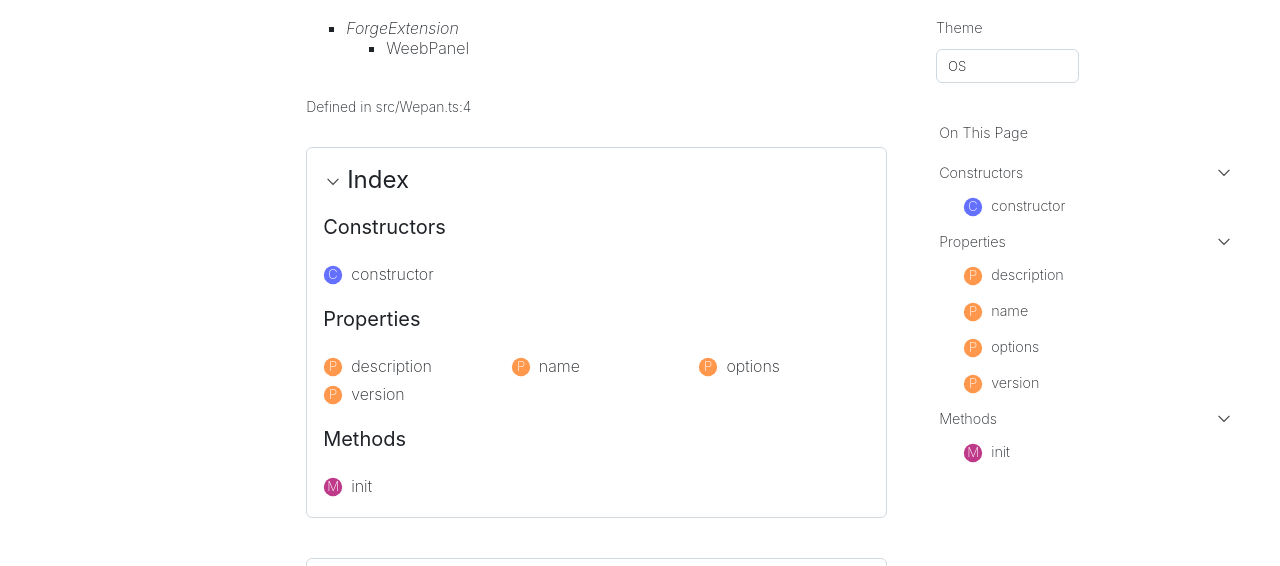
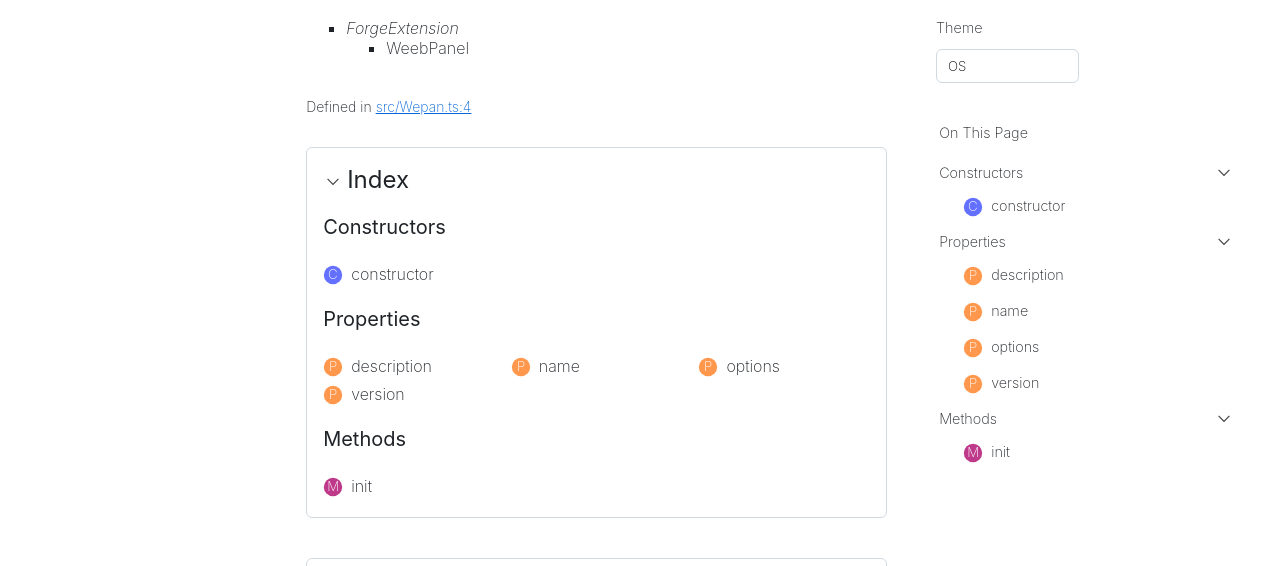
Before and after one commit to weebforge/Wepan, a website: page docs/classes/WeebPanel.html in a window 1280 px wide. Shown: the part 234-800 px from the top of the page. Drawn offline with Linux system fonts and the light colour scheme.

Commit message:
somethings

```diff
--- a/docs/classes/WeebPanel.html
+++ b/docs/classes/WeebPanel.html
@@ -17,7 +17,7 @@
 <ul class="tsd-hierarchy">
 <li class="tsd-hierarchy-item"><span class="tsd-hierarchy-target">WeebPanel</span></li></ul></li></ul></section><aside class="tsd-sources">
 <ul>
-<li>Defined in src/Wepan.ts:4</li></ul></aside>
+<li>Defined in <a href="https://github.com/weebforge/Wepan/blob/f15d03f898108b4b6d61a1c702beee6779719970/src/Wepan.ts#L4">src/Wepan.ts:4</a></li></ul></aside>
 <section class="tsd-panel-group tsd-index-group">
 <section class="tsd-panel tsd-index-panel">
 <details class="tsd-index-content tsd-accordion" open><summary class="tsd-accordion-summary tsd-index-summary"><svg width="20" height="20" viewBox="0 0 24 24" fill="none" aria-hidden="true"><use href="../assets/icons.svg#icon-chevronDown"></use></svg>
@@ -59,7 +59,7 @@
 <h4 class="tsd-returns-title">Returns <a href="" class="tsd-signature-type tsd-kind-class">WeebPanel</a></h4><aside class="tsd-sources">
 <p>Overrides ForgeExtension.constructor</p>
 <ul>
-<li>Defined in src/Wepan.ts:11</li></ul></aside></div></li></ul></section></section></details>
+<li>Defined in <a href="https://github.com/weebforge/Wepan/blob/f15d03f898108b4b6d61a1c702beee6779719970/src/Wepan.ts#L11">src/Wepan.ts:11</a></li></ul></aside></div></li></ul></section></section></details>
 <details class="tsd-panel-group tsd-member-group tsd-accordion" open><summary class="tsd-accordion-summary" data-key="section-Properties"><svg width="20" height="20" viewBox="0 0 24 24" fill="none" aria-hidden="true"><use href="../assets/icons.svg#icon-chevronDown"></use></svg>
 <h2 class="tsd-anchor-link" id="properties-1">Properties<a href="#properties-1" aria-label="Permalink" class="tsd-anchor-icon"><svg viewBox="0 0 24 24" aria-hidden="true"><use href="../assets/icons.svg#icon-anchor"></use></svg></a></h2></summary>
 <section>
@@ -68,18 +68,18 @@
 <div class="tsd-signature"><span class="tsd-kind-property">description</span><span class="tsd-signature-symbol">:</span> <span class="tsd-signature-type">string</span><span class="tsd-signature-symbol"> = ...</span></div><aside class="tsd-sources">
 <p>Overrides ForgeExtension.description</p>
 <ul>
-<li>Defined in src/Wepan.ts:6</li></ul></aside></section>
+<li>Defined in <a href="https://github.com/weebforge/Wepan/blob/f15d03f898108b4b6d61a1c702beee6779719970/src/Wepan.ts#L6">src/Wepan.ts:6</a></li></ul></aside></section>
 <section class="tsd-panel tsd-member">
 <h3 class="tsd-anchor-link" id="name"><span>name</span><a href="#name" aria-label="Permalink" class="tsd-anchor-icon"><svg viewBox="0 0 24 24" aria-hidden="true"><use href="../assets/icons.svg#icon-anchor"></use></svg></a></h3>
 <div class="tsd-signature"><span class="tsd-kind-property">name</span><span class="tsd-signature-symbol">:</span> <span class="tsd-signature-type">string</span><span class="tsd-signature-symbol"> = &quot;WeebPanel&quot;</span></div><aside class="tsd-sources">
 <p>Overrides ForgeExtension.name</p>
 <ul>
-<li>Defined in src/Wepan.ts:5</li></ul></aside></section>
+<li>Defined in <a href="https://github.com/weebforge/Wepan/blob/f15d03f898108b4b6d61a1c702beee6779719970/src/Wepan.ts#L5">src/Wepan.ts:5</a></li></ul></aside></section>
 <section class="tsd-panel tsd-member">
 <h3 class="tsd-anchor-link" id="options"><span>options</span><a href="#options" aria-label="Permalink" class="tsd-anchor-icon"><svg viewBox="0 0 24 24" aria-hidden="true"><use href="../assets/icons.svg#icon-anchor"></use></svg></a></h3>
 <div class="tsd-signature"><span class="tsd-kind-property">options</span><span class="tsd-signature-symbol">:</span> <span class="tsd-signature-type">Required</span><span class="tsd-signature-symbol">&lt;</span><a href="../interfaces/IWeebPanelOptions.html" class="tsd-signature-type tsd-kind-interface">IWeebPanelOptions</a><span class="tsd-signature-symbol">&gt;</span></div><aside class="tsd-sources">
 <ul>
-<li>Defined in src/Wepan.ts:9</li></ul></aside></section>
+<li>Defined in <a href="https://github.com/weebforge/Wepan/blob/f15d03f898108b4b6d61a1c702beee6779719970/src/Wepan.ts#L9">src/Wepan.ts:9</a></li></ul></aside></section>
 <section class="tsd-panel tsd-member tsd-is-inherited tsd-is-external">
 <h3 class="tsd-anchor-link" id="requireextensions"><code class="tsd-tag">Optional</code><span>require<wbr/>Extensions</span><a href="#requireextensions" aria-label="Permalink" class="tsd-anchor-icon"><svg viewBox="0 0 24 24" aria-hidden="true"><use href="../assets/icons.svg#icon-anchor"></use></svg></a></h3>
 <div class="tsd-signature"><span class="tsd-kind-property">requireExtensions</span><span class="tsd-signature-symbol">?:</span> <span class="tsd-signature-type">string</span><span class="tsd-signature-symbol">[]</span></div>
@@ -101,7 +101,7 @@
 <div class="tsd-signature"><span class="tsd-kind-property">version</span><span class="tsd-signature-symbol">:</span> <span class="tsd-signature-type">string</span><span class="tsd-signature-symbol"> = ...</span></div><aside class="tsd-sources">
 <p>Overrides ForgeExtension.version</p>
 <ul>
-<li>Defined in src/Wepan.ts:7</li></ul></aside></section></section></details>
+<li>Defined in <a href="https://github.com/weebforge/Wepan/blob/f15d03f898108b4b6d61a1c702beee6779719970/src/Wepan.ts#L7">src/Wepan.ts:7</a></li></ul></aside></section></section></details>
 <details class="tsd-panel-group tsd-member-group tsd-accordion" open><summary class="tsd-accordion-summary" data-key="section-Methods"><svg width="20" height="20" viewBox="0 0 24 24" fill="none" aria-hidden="true"><use href="../assets/icons.svg#icon-chevronDown"></use></svg>
 <h2 class="tsd-anchor-link" id="methods-1">Methods<a href="#methods-1" aria-label="Permalink" class="tsd-anchor-icon"><svg viewBox="0 0 24 24" aria-hidden="true"><use href="../assets/icons.svg#icon-anchor"></use></svg></a></h2></summary>
 <section>
@@ -128,7 +128,7 @@
 <h4 class="tsd-returns-title">Returns <span class="tsd-signature-type">void</span></h4><aside class="tsd-sources">
 <p>Overrides ForgeExtension.init</p>
 <ul>
-<li>Defined in src/Wepan.ts:17</li></ul></aside></div></li></ul></section>
+<li>Defined in <a href="https://github.com/weebforge/Wepan/blob/f15d03f898108b4b6d61a1c702beee6779719970/src/Wepan.ts#L17">src/Wepan.ts:17</a></li></ul></aside></div></li></ul></section>
 <section class="tsd-panel tsd-member tsd-is-protected tsd-is-inherited tsd-is-external">
 <h3 class="tsd-anchor-link" id="load"><code class="tsd-tag">Protected</code><span>load</span><a href="#load" aria-label="Permalink" class="tsd-anchor-icon"><svg viewBox="0 0 24 24" aria-hidden="true"><use href="../assets/icons.svg#icon-anchor"></use></svg></a></h3>
 <ul class="tsd-signatures tsd-is-protected tsd-is-inherited tsd-is-external">
```
Also changed, not shown: docs/interfaces/IWeebPanelOptions.html (+1 -1 lines), package.json (+4 -4 lines), assets/logo.svg.
